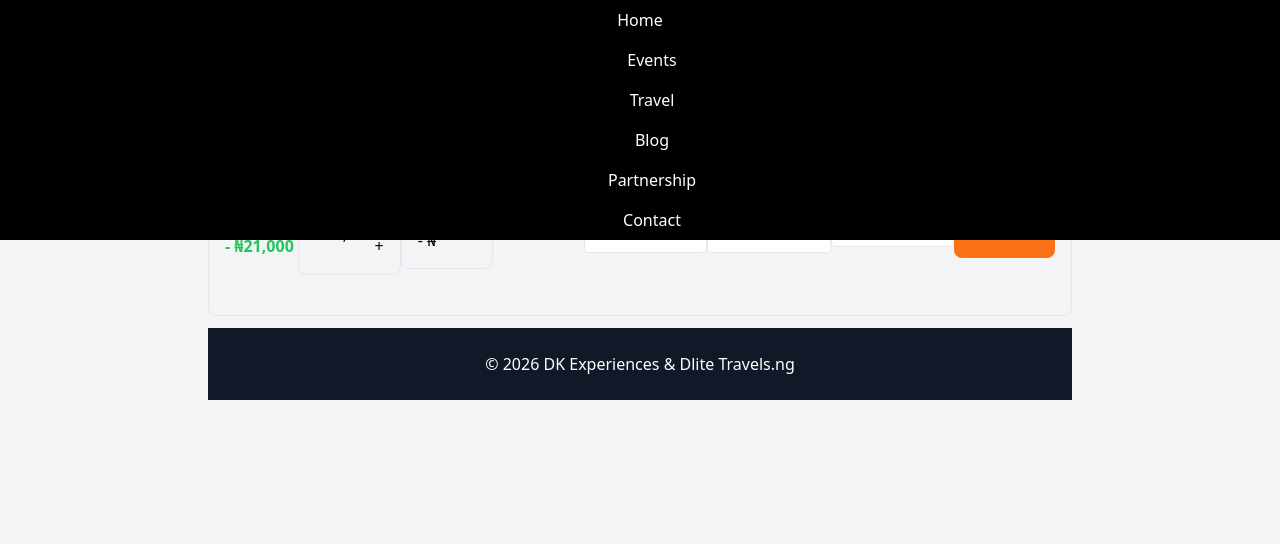
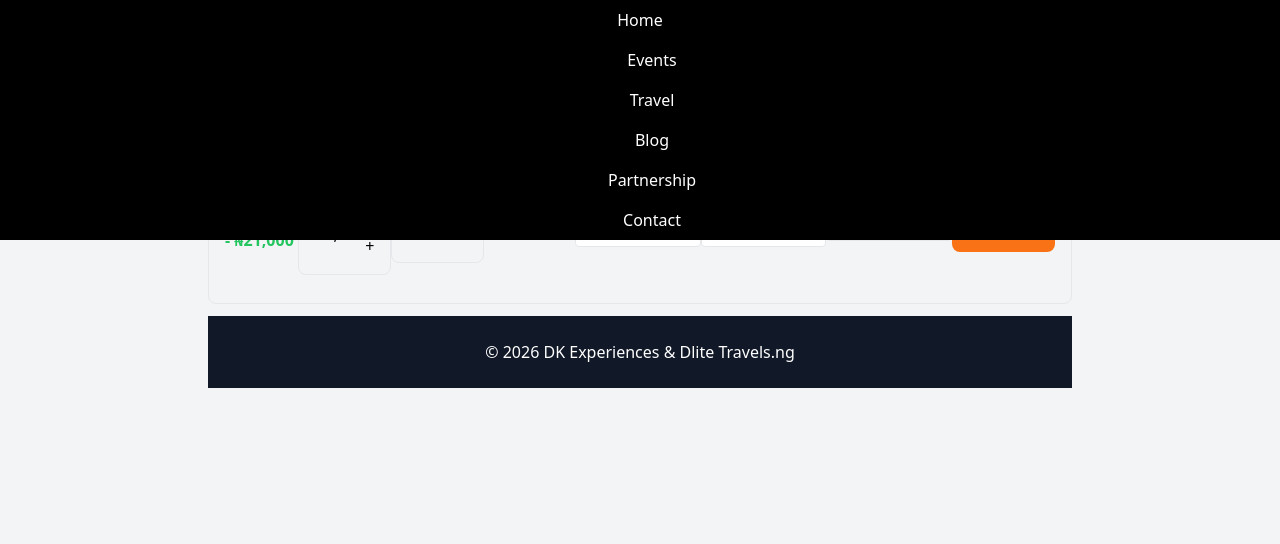
Before and after one commit to josephsam-dev/dk-experiences, a Django app: template templates/events/event_detail.html in a window 1280 px wide. Shown: the part 64-608 px from the top of the page. Run offline with Django 5.2, Linux system fonts and the light colour scheme; the template is opened without the code that fills it, so the values that code supplies are empty; some libraries are stand-ins or nearby versions.

Commit message:
Fixed VIP/VVIP ticket controls

```diff
--- a/templates/events/event_detail.html
+++ b/templates/events/event_detail.html
@@ -42,6 +42,11 @@
 
 <div class="flex justify-between items-center border p-4 rounded-lg mb-6">
     <span>VVIP - ₦25,000</span>
+    <div>
+        <button type="button" onclick="changeQty('vvip', -1)">-</button>
+        <span id="vvip-qty">0</span>
+        <button type="button" onclick="changeQty('vvip', 1)">+</button>
+    </div>
 </div>
 
 {% else %}
@@ -53,12 +58,12 @@
         Premium - ₦21,000
     </span>
 
-    <div class="flex justify-between items-center border p-4 rounded-lg mb-6">
-    <span>VVIP - ₦25,000</span>
+    <div class="flex justify-between items-center border p-4 rounded-lg mb-3">
+    <span>VIP - ₦7,000</span>
     <div>
-        <button type="button" onclick="changeQty('vvip', -1)">-</button>
-        <span id="vvip-qty">0</span>
-        <button type="button" onclick="changeQty('vvip', 1)">+</button>
+        <button type="button" onclick="changeQty('vip', -1)">-</button>
+        <span id="vip-qty">0</span>
+        <button type="button" onclick="changeQty('vip', 1)">+</button>
     </div>
 </div>
 
```
